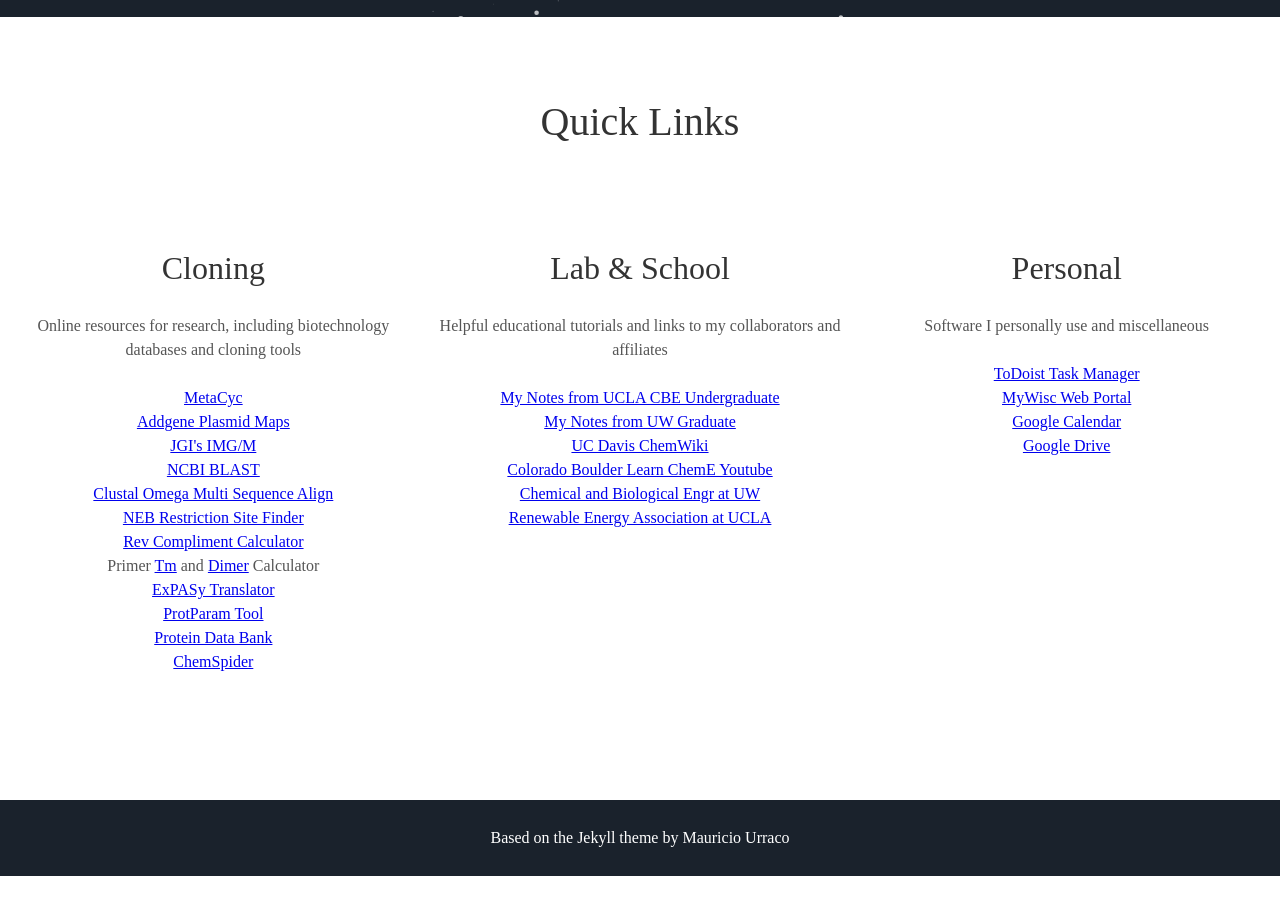
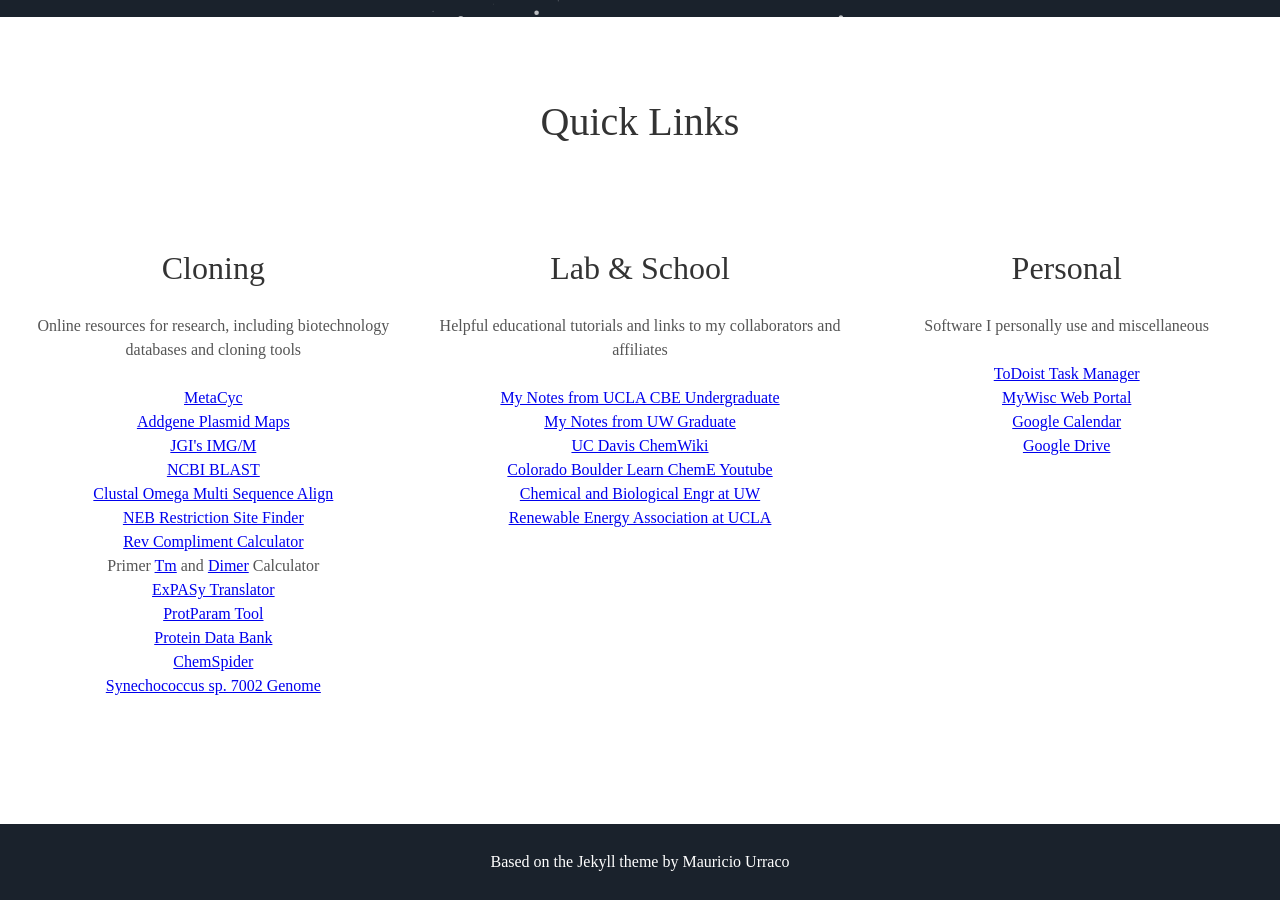
Before and after one commit to joshpabraham/joshpabraham.github.io, a Jekyll site: the page built from hub/index.html, in a window 1280 px wide and 900 px high, scrolled down 883 px. Built offline with Jekyll 4.4.1, drawn with Linux system fonts in a browser that asks for light colours; some web fonts are replaced; before the commit the page ends 1759 px from its top, so only the background shows below that.

Commit message:
Update quicklinks.html

```diff
--- a/_includes/quicklinks.html
+++ b/_includes/quicklinks.html
@@ -47,6 +47,8 @@
 		Protein Data Bank</a>
 	<br><a href="http://www.chemspider.com/" title="Chemicals database"target="_blank">
 		ChemSpider</a>
+	<br><a href="https://www.genome.jp/dbget-bin/www_bget?gn:T00664" title="from KEGG genome database" target="_blank">
+		Synechococcus sp. 7002 Genome</a>
    </p>
   </div>
 
```
